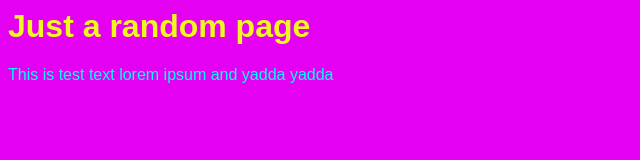
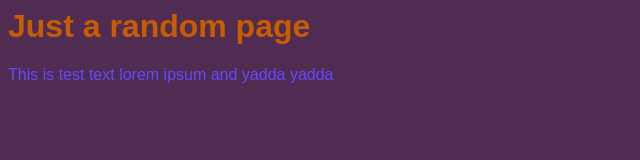
Before and after one commit to nothumanresources/coursetestpageyadayada, a plain HTML site: page index.html in a window 1280 px wide. Shown: the whole page, without its empty margins (0-640 px from the left). Drawn offline with Linux system fonts and the light colour scheme.

Commit message:
This is a small test with git add .

```diff
--- a/style.css
+++ b/style.css
@@ -1,10 +1,10 @@
 body {
     font-family: sans-serif;
-    background: #e400f0;
+    background: #502c52;
 }
 h1 {
-    color: #f0f620;
+    color: #c85d00;
 }
 p {
-    color: #00ffff;
+    color: #6648ff;
 }
```
Also changed, not shown: 1 other file.
